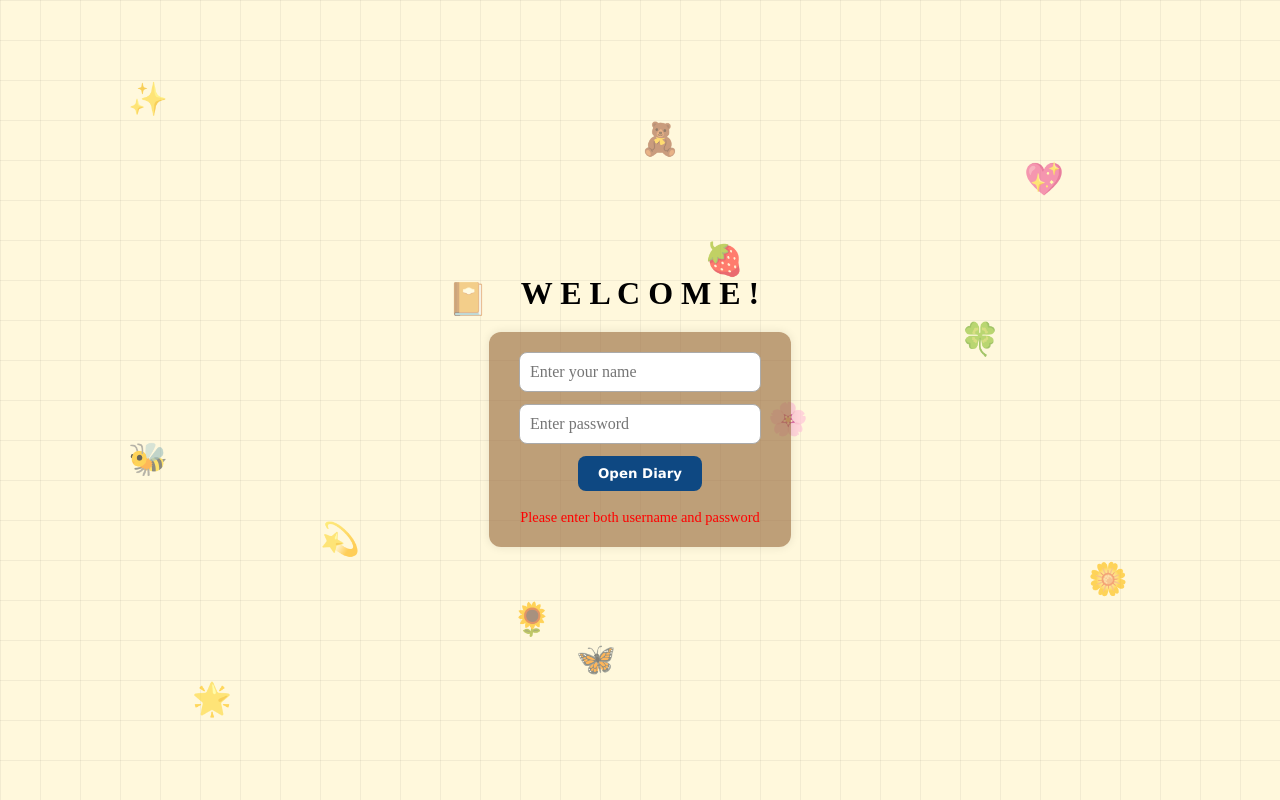
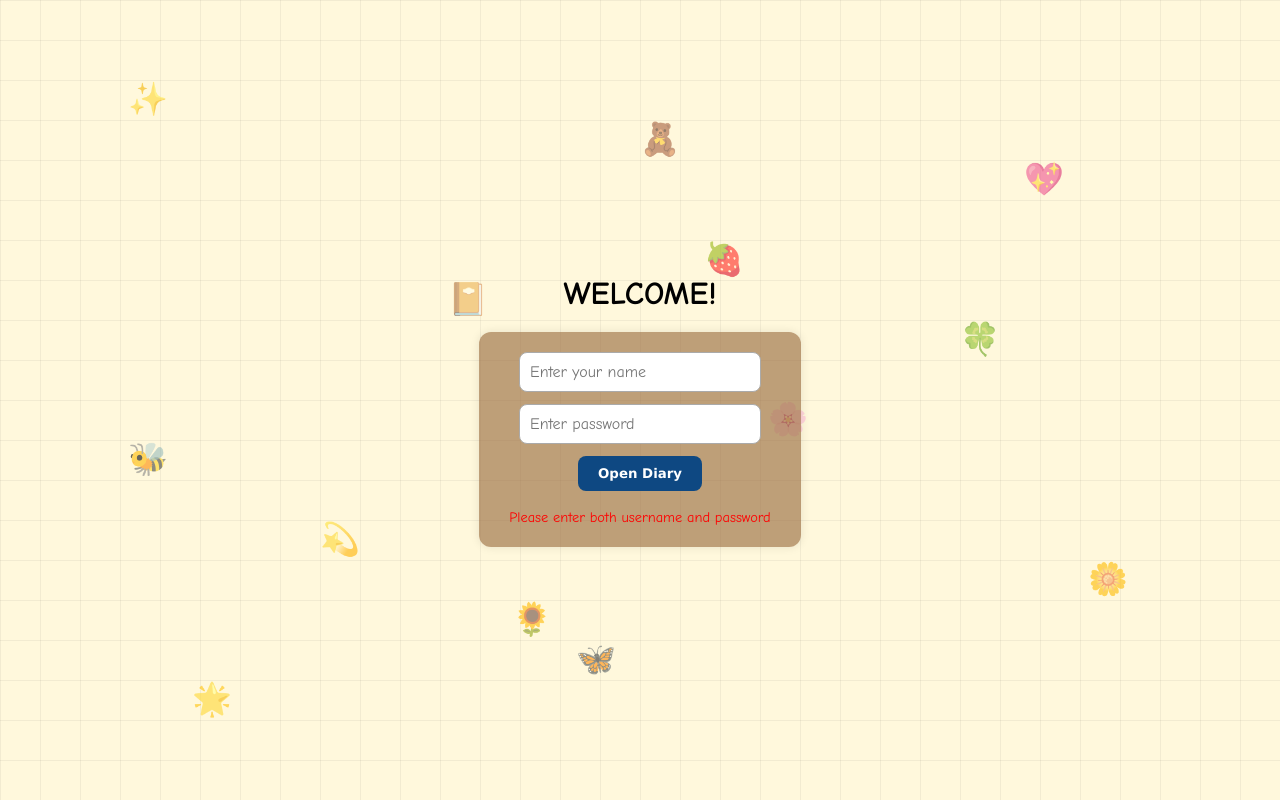
Before and after one commit to NandhanaTS1/Diary, a plain HTML site: page index.html in a window 1280 px wide. Both pictures are taken after a click on the button "Open Diary". Drawn offline with Linux system fonts and the light colour scheme.

Commit message:
Font changed 2nd time

```diff
--- a/index.html
+++ b/index.html
@@ -4,16 +4,16 @@
   <meta charset="UTF-8" />
   <meta name="viewport" content="width=device-width, initial-scale=1" />
   <title>dearie</title>
+  <link href="https://fonts.googleapis.com/css2?family=Comic+Neue:ital,wght@0,400;0,700;1,400&display=swap" rel="stylesheet">
   <style>
     body {
-      font-family: 'Handy Casual';
+      font-family: 'Comic Neue', 'Comic Sans MS', cursive;
       background-color: #fff7e6;
       margin: 0;
       padding: 0;
       overflow: hidden;
     }
 
-    /* Diary page styles unchanged */
     .diary-page {
       width: 90%;
       height: 90vh;
@@ -39,7 +39,7 @@
       height: 75vh;
       margin-top: 20px;
       font-size: 1.1rem;
-      font-family: 'Handy Casual';
+      font-family: 'Comic Neue', 'Comic Sans MS', cursive;
       line-height: 32px;
       background-color: #fff8dc;
       background-image: repeating-linear-gradient(
@@ -56,7 +56,6 @@
       caret-color: black;
     }
 
-    /* Lock cover with subtle grid background */
     .lock-cover {
       position: absolute;
       width: 100%;
@@ -84,7 +83,6 @@
       margin-bottom: 20px;
     }
 
-    /* Changed box background color */
     .lock-box {
       background-color: #9b6f41a5;
       padding: 20px 30px;
@@ -104,10 +102,9 @@
       font-size: 1rem;
       border-radius: 8px;
       border: 1px solid #aaa;
-      font-family: 'Handy Casual';
+      font-family: 'Comic Neue', 'Comic Sans MS', cursive;
     }
 
-    /* Changed button background and hover colors */
     .lock-box button {
       padding: 10px 20px;
       background-color: #0e4882;
@@ -124,13 +121,12 @@
       background-color: #3a6699;
     }
 
-    /* Error message below inputs */
     #errorMsg {
       color: red;
       font-size: 0.9rem;
       margin-top: 6px;
-      height: 18px; /* reserve space so layout doesn't jump */
-      font-family: 'Handy Casual';
+      height: 18px;
+      font-family: 'Comic Neue', 'Comic Sans MS', cursive;
     }
 
     .emoji-scatter {
@@ -207,7 +203,7 @@
 </head>
 <body>
   <div class="lock-cover" id="lockScreen">
-    <h1>W E L C O M E !</h1>
+    <h1>WELCOME!</h1>
 
     <div class="emoji-scatter" aria-hidden="true">
       <span>✨</span>
@@ -250,7 +246,6 @@
   </div>
 
   <script>
-    // Load saved users from localStorage if any
     const storedUsers = localStorage.getItem('diaryUsers');
     const users = storedUsers ? JSON.parse(storedUsers) : {};
 
@@ -268,7 +263,7 @@
       const pwd = document.getElementById('passwordInput').value;
       const errorMsg = document.getElementById('errorMsg');
 
-      errorMsg.textContent = ''; // clear previous error
+      errorMsg.textContent = '';
 
       if (!name || !pwd) {
         errorMsg.textContent = 'Please enter both username and password';
@@ -276,13 +271,11 @@
       }
 
       if (users[name]) {
-        // User exists → check password
         if (users[name].password !== pwd) {
           errorMsg.textContent = "Incorrect username or password";
           return;
         }
       } else {
-        // New user → save username & password
         users[name] = { password: pwd, pages: {} };
         saveUsers();
       }
@@ -290,7 +283,6 @@
       currentUser = name;
       pages = users[name].pages;
 
-      // Hide login screen and show diary
       document.getElementById('lockScreen').style.display = 'none';
       document.getElementById('diaryPage').style.display = 'block';
 
```
